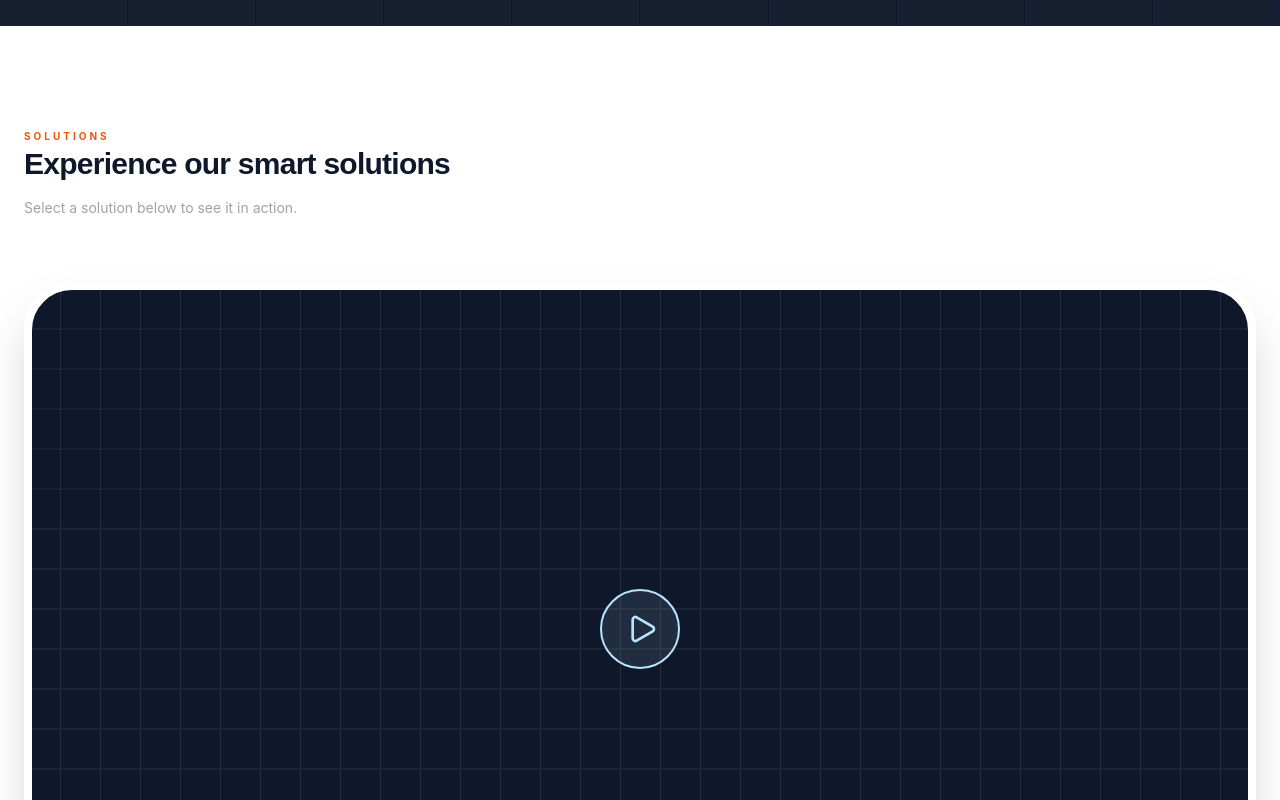
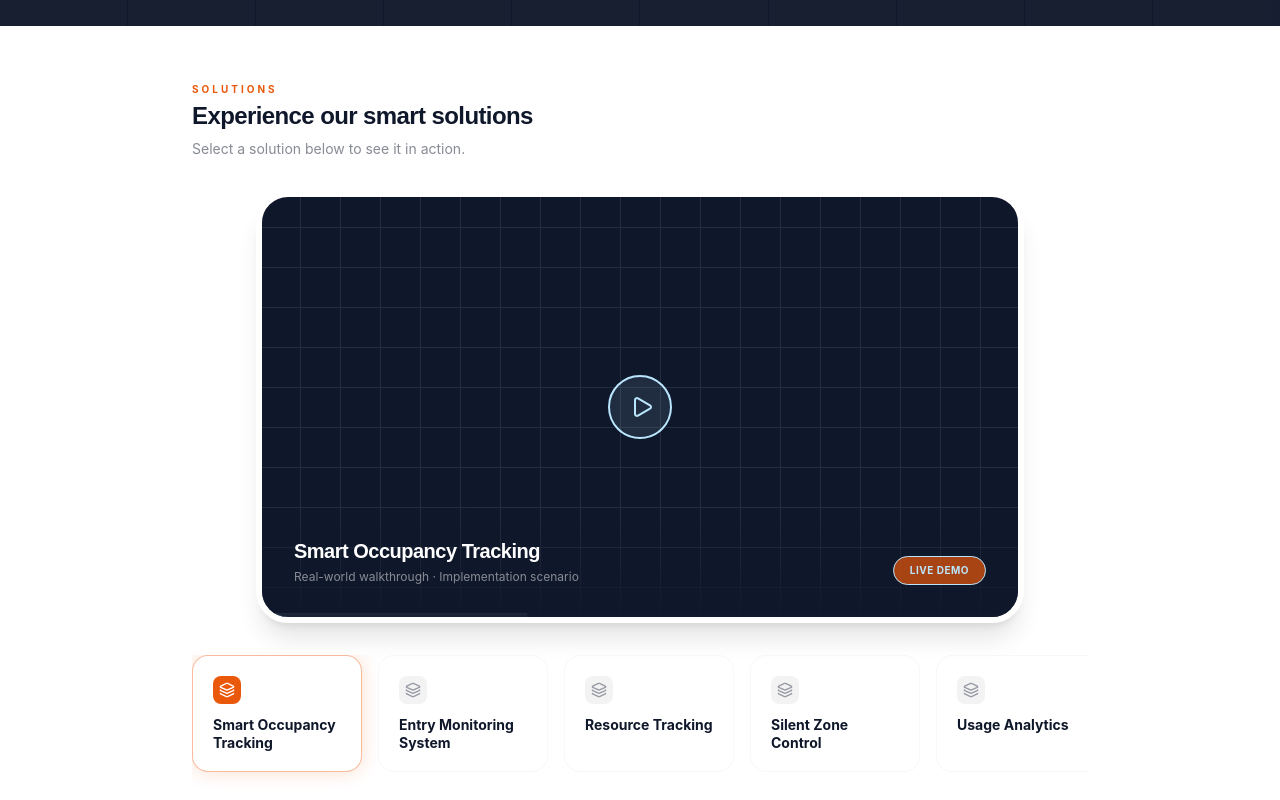
Before and after one commit to deepanshu076/NxSolution, a React (Vite) app: page /domains/1/1 in a window 1280 px wide. Shown: the part 500-1300 px from the top of the page. Built offline with nearby package versions, Linux system fonts and the light colour scheme.

Commit message:
change in video mockup

```diff
--- a/src/pages/SubDomainDetail.tsx
+++ b/src/pages/SubDomainDetail.tsx
@@ -83,31 +83,49 @@ export default function SubDomainDetail() {
          </section>
 
          {/* ── SOLUTION EXPERIENCE (Video + List) ── */}
-         <section className="py-24 bg-pure-white overflow-hidden">
+         <section className="py-10 md:py-14 bg-pure-white overflow-hidden">
             <div className="container mx-auto px-6">
-               <div className="mb-16">
-                  <span className="text-[10px] font-bold text-brand-walnut tracking-[.3em] uppercase mb-1">Solutions</span>
-                  <h2 className="text-3xl font-display font-bold text-slate-blue mb-4">Experience our smart solutions</h2>
-                  <p className="text-slate-blue/40 text-sm">Select a solution below to see it in action.</p>
+
+               {/* Header (Tighter Margins) */}
+               <div className="mb-6 md:mb-8 max-w-4xl mx-auto">
+                  <span className="text-[10px] font-bold text-brand-walnut tracking-[.3em] uppercase mb-1 block">
+                     Solutions
+                  </span>
+                  <h2 className="text-xl md:text-2xl font-display font-bold text-slate-blue mb-2 leading-tight">
+                     Experience our smart solutions
+                  </h2>
+                  <p className="text-slate-blue/50 text-xs md:text-sm">
+                     Select a solution below to see it in action.
+                  </p>
                </div>
 
-               {/* Video Mockup */}
-               <div className="relative aspect-video rounded-[3rem] bg-brand-black overflow-hidden border-8 border-light-cream shadow-2xl mb-12 flex flex-col justify-end group">
+               {/* Video Mockup (Compact Scale & Padding) */}
+               <div className="relative w-full max-w-3xl mx-auto aspect-video rounded-2xl md:rounded-[2rem] bg-brand-black overflow-hidden border-4 md:border-[6px] border-light-cream shadow-xl mb-6 md:mb-8 flex flex-col justify-end group">
                   <div className="absolute inset-0 grid-bg opacity-10" />
+
+                  {/* Centered Play Button (Scaled Down) */}
                   <div className="absolute inset-0 flex items-center justify-center">
-                     <button className="w-20 h-20 rounded-full border-2 border-accent-gold bg-accent-gold/10 text-accent-gold flex items-center justify-center hover:scale-110 transition-transform cursor-pointer">
-                        <Play size={32} className="ml-1" />
+                     <button className="w-14 h-14 md:w-16 md:h-16 rounded-full border-2 border-accent-gold bg-accent-gold/10 text-accent-gold flex items-center justify-center hover:scale-110 transition-transform cursor-pointer">
+                        <Play size={24} className="ml-1 md:w-6 md:h-6" />
                      </button>
                   </div>
 
-                  <div className="relative z-10 p-10 bg-gradient-to-t from-brand-black/90 to-transparent flex flex-col md:flex-row justify-between items-end gap-6">
+                  {/* Video Inner Content (Reduced Padding) */}
+                  <div className="relative z-10 p-5 md:p-8 bg-gradient-to-t from-brand-black/95 to-transparent flex flex-col sm:flex-row justify-between sm:items-end gap-3 md:gap-4">
                      <div>
-                        <h3 className="text-2xl font-display font-bold text-pure-white mb-2">{solutions[activeSol].name}</h3>
-                        <p className="text-pure-white/40 text-sm">Real-world walkthrough · Implementation scenario</p>
+                        <h3 className="text-lg md:text-xl font-display font-bold text-pure-white mb-1">
+                           {solutions[activeSol]?.name}
+                        </h3>
+                        <p className="text-pure-white/50 text-[11px] md:text-xs">
+                           Real-world walkthrough · Implementation scenario
+                        </p>
                      </div>
-                     <div className="px-6 py-2 bg-brand-walnut/70 border border-accent-gold text-accent-gold text-[10px] font-bold uppercase rounded-full">Live Demo</div>
+                     <div className="self-start sm:self-auto px-4 py-1.5 bg-brand-walnut/70 border border-accent-gold text-accent-gold text-[9px] md:text-[10px] font-bold uppercase rounded-full tracking-wider">
+                        Live Demo
+                     </div>
                   </div>
 
+                  {/* Progress Bar */}
                   <div className="absolute bottom-0 left-0 right-0 h-1 bg-white/10">
                      <motion.div
                         layoutId="track"
@@ -117,20 +135,34 @@ export default function SubDomainDetail() {
                   </div>
                </div>
 
-               <div className="flex gap-4 overflow-x-auto pb-4 scrollbar-hide">
+               {/* Scrollable Solution Cards (Scaled & Balanced) */}
+               <div className="max-w-4xl mx-auto">
+                  <div className="flex gap-3 md:gap-4 overflow-x-auto pb-4 scrollbar-hide snap-x">
                      {solutions.map((sol, i) => (
                         <button
                            key={sol.id}
                            onClick={() => setActiveSol(i)}
-                        className={`flex flex-col items-start gap-4 p-8 rounded-3xl min-w-[200px] border transition-all ${activeSol === i ? "bg-light-cream border-brand-walnut/40 walnut-glow" : "bg-pure-white border-cool-gray/30 hover:border-cool-gray"}`}
+                           className={`flex flex-col items-start gap-3 p-4 md:p-5 rounded-2xl min-w-[150px] md:min-w-[170px] border transition-all snap-start ${activeSol === i
+                              ? "bg-light-cream border-brand-walnut/40 walnut-glow shadow-sm"
+                              : "bg-pure-white border-cool-gray/30 hover:border-cool-gray"
+                              }`}
                         >
-                        <div className={`w-8 h-8 rounded-lg flex items-center justify-center ${activeSol === i ? "bg-brand-walnut text-pure-white" : "bg-slate-blue/5 text-slate-blue/30"}`}>
-                           <Layers size={18} />
+                           <div
+                              className={`w-7 h-7 rounded-lg flex items-center justify-center ${activeSol === i
+                                 ? "bg-brand-walnut text-pure-white"
+                                 : "bg-slate-blue/5 text-slate-blue/40"
+                                 }`}
+                           >
+                              <Layers size={16} />
                            </div>
-                        <span className="text-sm font-bold text-left">{sol.name}</span>
+                           <span className="text-[13px] md:text-sm font-bold text-left text-slate-blue leading-tight">
+                              {sol.name}
+                           </span>
                         </button>
                      ))}
                   </div>
+               </div>
+
             </div>
          </section>
 
```
Lines whose indentation alone changed are shown as unchanged.
